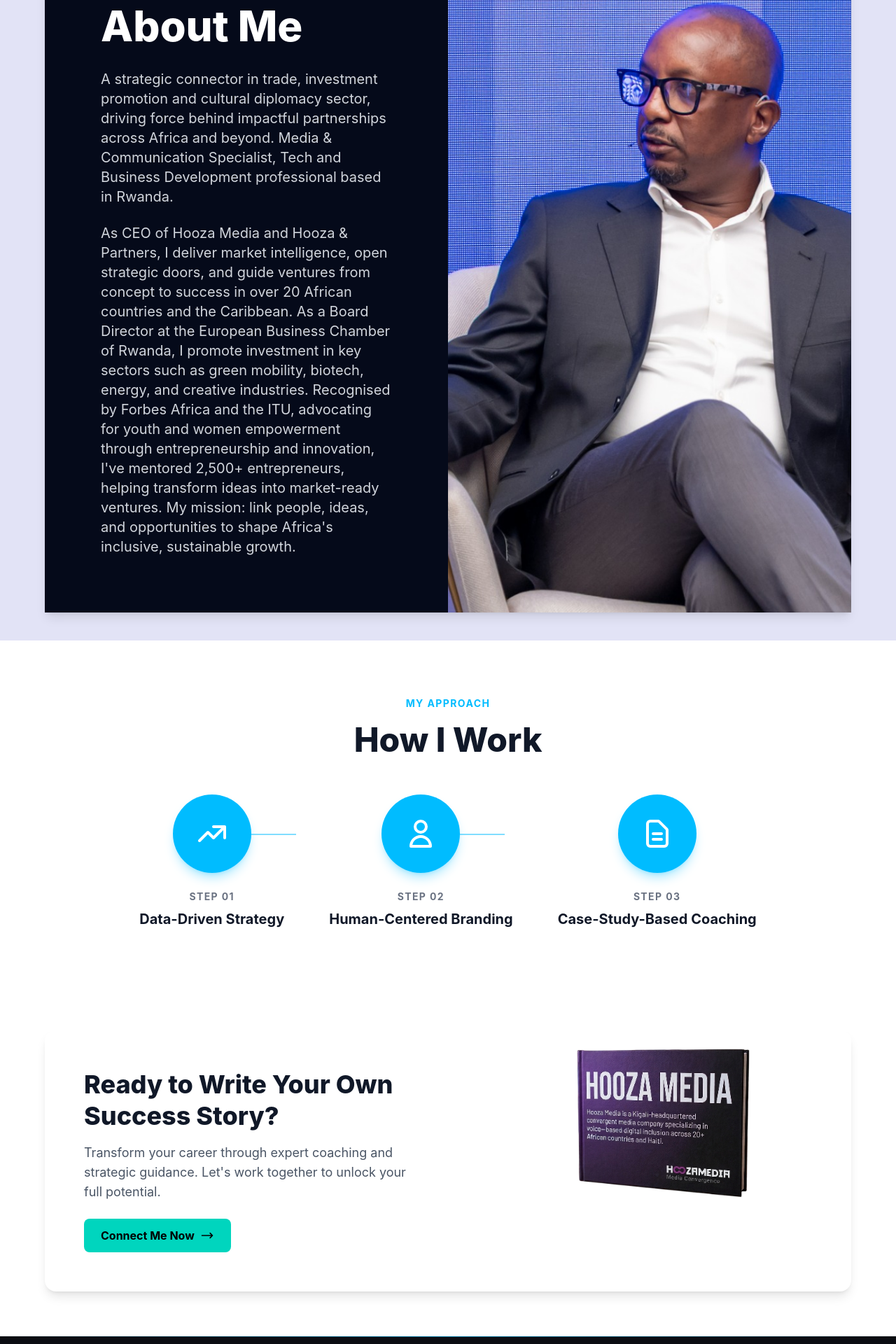
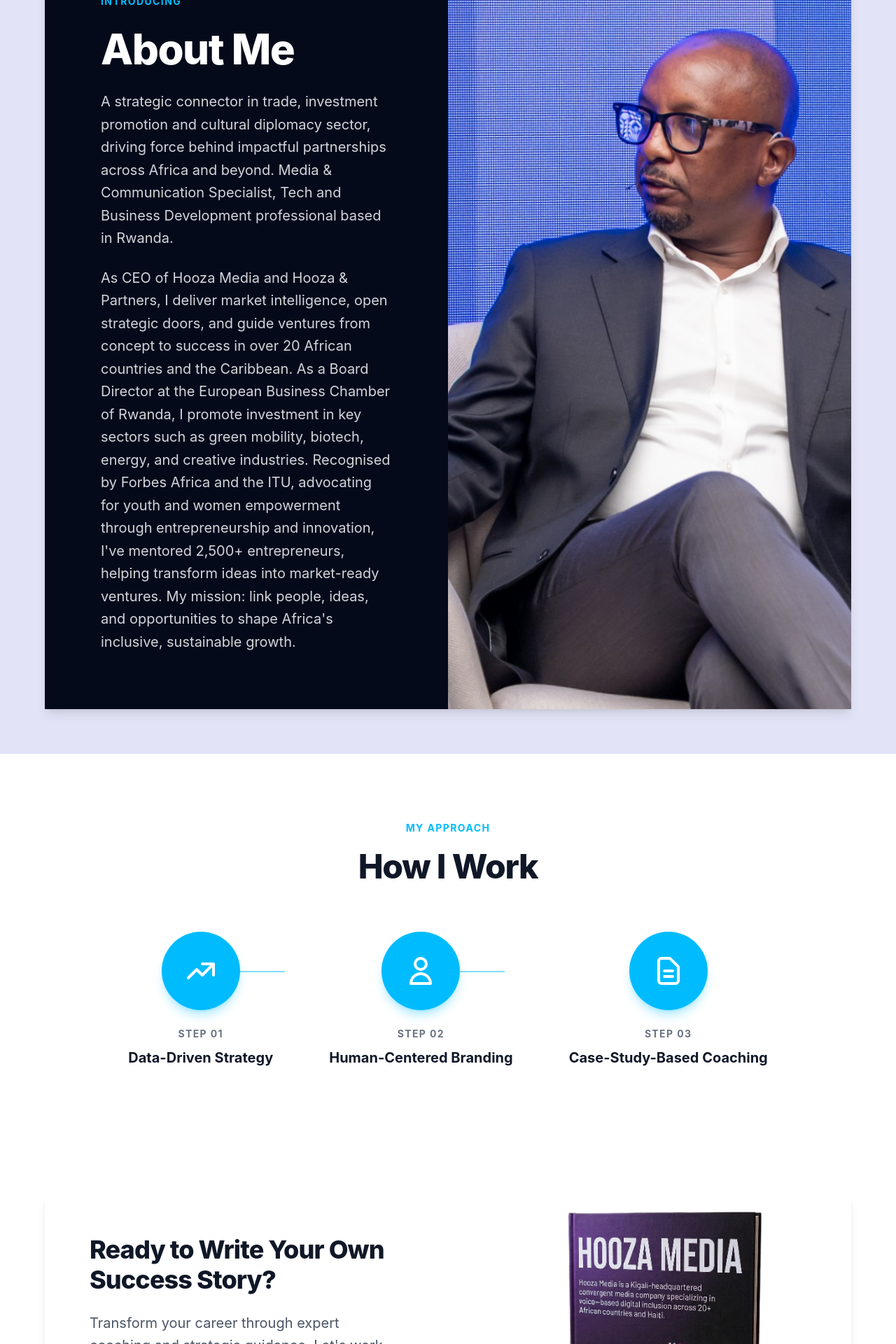
Before and after one commit to sergekamanzi/victor-nkindi-, a React (Vite) app: page /about in a window 1280 px wide. Shown: the part 220-2140 px from the top of the page at 70% size. Built offline with nearby package versions, Linux system fonts and the light colour scheme.

Commit message:
portofolio

```diff
--- a/src/pages/About.jsx
+++ b/src/pages/About.jsx
@@ -33,7 +33,7 @@ function About() {
       whileInView="visible"
       viewport={{ once: true, margin: "-100px" }}
       variants={staggerContainer}
-      className="relative w-full min-h-[25vh] sm:min-h-[35vh] bg-[#E2E3F6] text-gray-900 py-4 sm:py-6 md:py-8 lg:py-10"
+      className="relative w-full min-h-[25vh] sm:min-h-[35vh] bg-[#E2E3F6] text-gray-900 py-8 sm:py-10 md:py-12 lg:py-16"
     >
       <div className="mx-auto w-[90%] max-w-[1200px]">
         <motion.div
@@ -43,18 +43,18 @@ function About() {
           {/* Left Column - About Me */}
           <motion.div
             variants={fadeInLeft}
-            className="w-full lg:w-1/2 p-6 sm:p-8 md:p-12 lg:p-16 xl:p-20 flex flex-col justify-center"
+            className="w-full lg:w-1/2 p-8 sm:p-10 md:p-14 lg:p-16 xl:p-20 flex flex-col justify-center space-y-4 sm:space-y-6"
           >
-            <p className="text-[10px] sm:text-xs md:text-sm font-bold tracking-widest text-sky-400 uppercase mb-2 sm:mb-3">
+            <p className="text-[10px] sm:text-xs md:text-sm font-bold tracking-widest text-sky-400 uppercase">
               Introducing
             </p>
-            <h1 className="text-2xl sm:text-3xl md:text-4xl lg:text-5xl xl:text-6xl font-extrabold leading-tight mb-4 sm:mb-6 text-white">
+            <h1 className="text-2xl sm:text-3xl md:text-4xl lg:text-5xl xl:text-6xl font-extrabold leading-[1.1] sm:leading-[1.15] tracking-tight text-white">
               About Me
             </h1>
-            <p className="text-sm sm:text-base md:text-lg lg:text-xl text-gray-300 max-w-xl mb-4 sm:mb-6">
+            <p className="text-sm sm:text-base md:text-lg lg:text-xl text-gray-300 leading-relaxed max-w-xl">
               A strategic connector in trade, investment promotion and cultural diplomacy sector, driving force behind impactful partnerships across Africa and beyond. Media & Communication Specialist, Tech and Business Development professional based in Rwanda.
             </p>
-            <p className="text-sm sm:text-base md:text-lg lg:text-xl text-gray-300 max-w-xl">
+            <p className="text-sm sm:text-base md:text-lg lg:text-xl text-gray-300 leading-relaxed max-w-xl">
               As CEO of Hooza Media and Hooza & Partners, I deliver market intelligence, open strategic doors, and guide ventures from concept to success in over 20 African countries and the Caribbean. As a Board Director at the European Business Chamber of Rwanda, I promote investment in key sectors such as green mobility, biotech, energy, and creative industries. Recognised by Forbes Africa and the ITU, advocating for youth and women empowerment through entrepreneurship and innovation, I've mentored 2,500+ entrepreneurs, helping transform ideas into market-ready ventures. My mission: link people, ideas, and opportunities to shape Africa's inclusive, sustainable growth.
             </p>
           </motion.div>
@@ -80,19 +80,19 @@ function About() {
       whileInView="visible"
       viewport={{ once: true, margin: "-100px" }}
       variants={staggerContainer}
-      className="relative w-full bg-white text-gray-900 py-10 sm:py-12 md:py-16 lg:py-20"
+      className="relative w-full bg-white text-gray-900 py-12 sm:py-16 md:py-20 lg:py-24"
     >
       <div className="mx-auto w-[90%] max-w-[1200px]">
-        <motion.div variants={fadeInUp} className="mb-8 sm:mb-10 md:mb-12 text-center">
-          <p className="text-[10px] sm:text-xs md:text-sm font-bold tracking-widest text-sky-400 uppercase mb-2 sm:mb-3">
+        <motion.div variants={fadeInUp} className="mb-10 sm:mb-12 md:mb-16 text-center">
+          <p className="text-[10px] sm:text-xs md:text-sm font-bold tracking-widest text-sky-400 uppercase mb-3 sm:mb-4">
             MY APPROACH
           </p>
-          <h2 className="text-2xl sm:text-3xl md:text-4xl lg:text-5xl font-extrabold leading-tight">
+          <h2 className="text-2xl sm:text-3xl md:text-4xl lg:text-5xl font-extrabold leading-[1.2] tracking-tight">
             How I Work
           </h2>
         </motion.div>
 
-        <motion.div variants={staggerContainer} className="flex flex-col md:flex-row items-center justify-center gap-6 sm:gap-8 md:gap-12 lg:gap-16">
+        <motion.div variants={staggerContainer} className="flex flex-col md:flex-row items-center justify-center gap-8 sm:gap-10 md:gap-14 lg:gap-20">
           {/* Step 1 */}
           <motion.div variants={fadeInUp} className="flex flex-col items-center">
             <div className="relative">
@@ -107,7 +107,7 @@ function About() {
             <p className="mt-4 sm:mt-6 text-[10px] sm:text-xs md:text-sm font-bold tracking-widest text-gray-500 uppercase">
               STEP 01
             </p>
-            <h3 className="mt-2 text-sm sm:text-base md:text-lg lg:text-xl font-bold text-center">
+            <h3 className="mt-2 sm:mt-3 text-sm sm:text-base md:text-lg lg:text-xl font-bold text-center leading-tight">
               Data-Driven Strategy
             </h3>
           </motion.div>
@@ -126,7 +126,7 @@ function About() {
             <p className="mt-4 sm:mt-6 text-[10px] sm:text-xs md:text-sm font-bold tracking-widest text-gray-500 uppercase">
               STEP 02
             </p>
-            <h3 className="mt-2 text-sm sm:text-base md:text-lg lg:text-xl font-bold text-center">
+            <h3 className="mt-2 sm:mt-3 text-sm sm:text-base md:text-lg lg:text-xl font-bold text-center leading-tight">
               Human-Centered Branding
             </h3>
           </motion.div>
@@ -143,7 +143,7 @@ function About() {
             <p className="mt-4 sm:mt-6 text-[10px] sm:text-xs md:text-sm font-bold tracking-widest text-gray-500 uppercase">
               STEP 03
             </p>
-            <h3 className="mt-2 text-sm sm:text-base md:text-lg lg:text-xl font-bold text-center">
+            <h3 className="mt-2 sm:mt-3 text-sm sm:text-base md:text-lg lg:text-xl font-bold text-center leading-tight">
               Case-Study-Based Coaching
             </h3>
           </motion.div>
@@ -157,7 +157,7 @@ function About() {
       whileInView="visible"
       viewport={{ once: true, margin: "-100px" }}
       variants={staggerContainer}
-      className="relative w-full py-8 sm:py-10 md:py-12 lg:py-16"
+      className="relative w-full py-12 sm:py-14 md:py-16 lg:py-20"
     >
       <div className="mx-auto w-[90%] max-w-[1200px]">
         <motion.div
@@ -167,17 +167,17 @@ function About() {
           {/* Left Column - Content */}
           <motion.div
             variants={fadeInLeft}
-            className="w-full lg:w-1/2 p-6 sm:p-8 md:p-10 lg:p-12 xl:p-14 flex flex-col justify-center"
+            className="w-full lg:w-1/2 p-8 sm:p-10 md:p-12 lg:p-14 xl:p-16 flex flex-col justify-center space-y-4 sm:space-y-6"
           >
-            <h2 className="text-xl sm:text-2xl md:text-3xl lg:text-4xl font-extrabold leading-tight mb-3 sm:mb-4 text-gray-900">
+            <h2 className="text-xl sm:text-2xl md:text-3xl lg:text-4xl font-extrabold leading-[1.2] tracking-tight text-gray-900">
               Ready to Write Your Own Success Story?
             </h2>
-            <p className="text-sm sm:text-base md:text-lg text-gray-600 max-w-xl mb-4 sm:mb-6">
+            <p className="text-sm sm:text-base md:text-lg lg:text-xl text-gray-600 leading-relaxed max-w-xl">
               Transform your career through expert coaching and strategic guidance. Let's work together to unlock your full potential.
             </p>
             <a
               href="mailto:contact@victornkindi.com"
-              className="inline-flex items-center gap-2 bg-teal-400 text-black text-sm sm:text-base font-bold px-5 sm:px-6 py-2.5 sm:py-3 rounded-lg hover:bg-teal-300 transition-colors w-fit"
+              className="inline-flex items-center gap-2 bg-teal-400 text-black text-sm sm:text-base md:text-lg font-bold px-5 sm:px-6 py-2.5 sm:py-3 rounded-lg hover:bg-teal-300 transition-colors w-fit"
             >
               Connect Me Now
               <svg className="w-4 h-4 sm:w-5 sm:h-5" fill="none" stroke="currentColor" viewBox="0 0 24 24">
@@ -189,7 +189,7 @@ function About() {
           {/* Right Column - Image */}
           <motion.div
             variants={fadeInRight}
-            className="w-full lg:w-1/2 h-40 sm:h-48 md:h-56 lg:h-64 overflow-hidden"
+            className="w-full lg:w-1/2 h-48 sm:h-56 md:h-64 lg:h-72 overflow-hidden"
           >
             <img
               src="/about2.png"
--- a/src/pages/Home.jsx
+++ b/src/pages/Home.jsx
@@ -106,22 +106,18 @@ function Home() {
             <div className="text-center lg:text-left flex-shrink-0">
               <p className="text-lg sm:text-xl md:text-2xl lg:text-3xl font-extrabold text-gray-900"><Counter value={55} /></p>
               <p className="text-[8px] sm:text-[9px] md:text-[10px] font-bold tracking-widest text-gray-600 uppercase mt-0.5">Happy Clients</p>
-              <FaUsers className="text-sky-400 mt-1 mx-auto lg:mx-0 text-sm sm:text-base" />
             </div>
             <div className="text-center lg:text-left flex-shrink-0">
               <p className="text-lg sm:text-xl md:text-2xl lg:text-3xl font-extrabold text-gray-900"><Counter value={125} /></p>
               <p className="text-[8px] sm:text-[9px] md:text-[10px] font-bold tracking-widest text-gray-600 uppercase mt-0.5">Projects Done</p>
-              <FaBriefcase className="text-sky-400 mt-1 mx-auto lg:mx-0 text-sm sm:text-base" />
             </div>
             <div className="text-center lg:text-left flex-shrink-0">
               <p className="text-lg sm:text-xl md:text-2xl lg:text-3xl font-extrabold text-gray-900"><Counter value={12} /></p>
               <p className="text-[8px] sm:text-[9px] md:text-[10px] font-bold tracking-widest text-gray-600 uppercase mt-0.5">Awards Winning</p>
-              <FaTrophy className="text-sky-400 mt-1 mx-auto lg:mx-0 text-sm sm:text-base" />
             </div>
             <div className="text-center lg:text-left flex-shrink-0">
               <p className="text-lg sm:text-xl md:text-2xl lg:text-3xl font-extrabold text-gray-900"><Counter value={20} /></p>
               <p className="text-[8px] sm:text-[9px] md:text-[10px] font-bold tracking-widest text-gray-600 uppercase mt-0.5">Years Experience</p>
-              <FaClock className="text-sky-400 mt-1 mx-auto lg:mx-0 text-sm sm:text-base" />
             </div>
           </motion.div>
         </motion.div>
@@ -268,29 +264,29 @@ function Home() {
             </a>
           </motion.div>
 
-          <motion.div variants={fadeInUp} className="bg-gray-100 rounded-xl p-6 sm:p-8 flex flex-col min-h-48 sm:min-h-55">
-            <p className="text-[10px] sm:text-xs font-bold tracking-widest text-sky-400">
+          <motion.div variants={fadeInUp} className="bg-gray-100 rounded-xl p-6 sm:p-8 md:p-10 flex flex-col min-h-48 sm:min-h-55">
+            <p className="text-[10px] sm:text-xs md:text-sm font-bold tracking-widest text-sky-400 uppercase">
               AWARDS
             </p>
-            <h3 className="mt-2 text-xl sm:text-2xl md:text-3xl font-extrabold">
+            <h3 className="mt-2 text-xl sm:text-2xl md:text-3xl font-extrabold leading-tight">
               ITU Recognition
             </h3>
             <div className="flex-1" />
-            <p className="text-gray-600 text-sm sm:text-base md:text-lg">
+            <p className="text-gray-600 text-sm sm:text-base md:text-lg lg:text-xl leading-relaxed">
               Awarded for significant contributions to telecommunications and
               digital infrastructure development.
             </p>
           </motion.div>
 
-          <motion.div variants={fadeInUp} className="bg-[#050A1A] text-white rounded-xl p-6 sm:p-8 flex flex-col min-h-48 sm:min-h-55">
-            <p className="text-[10px] sm:text-xs font-bold tracking-widest text-teal-400">
+          <motion.div variants={fadeInUp} className="bg-[#050A1A] text-white rounded-xl p-6 sm:p-8 md:p-10 flex flex-col min-h-48 sm:min-h-55">
+            <p className="text-[10px] sm:text-xs md:text-sm font-bold tracking-widest text-teal-400 uppercase">
               METRICS
             </p>
-            <h3 className="mt-2 text-3xl sm:text-4xl md:text-5xl font-extrabold">
+            <h3 className="mt-2 text-3xl sm:text-4xl md:text-5xl font-extrabold leading-tight">
               15+
             </h3>
             <div className="flex-1" />
-            <p className="text-gray-300 text-sm sm:text-base md:text-lg">
+            <p className="text-gray-300 text-sm sm:text-base md:text-lg lg:text-xl leading-relaxed">
               Years of executive leadership in media and institutional
               advisory roles.
             </p>
```
Also changed, not shown: src/pages/Services.jsx (+25 -25 lines).
